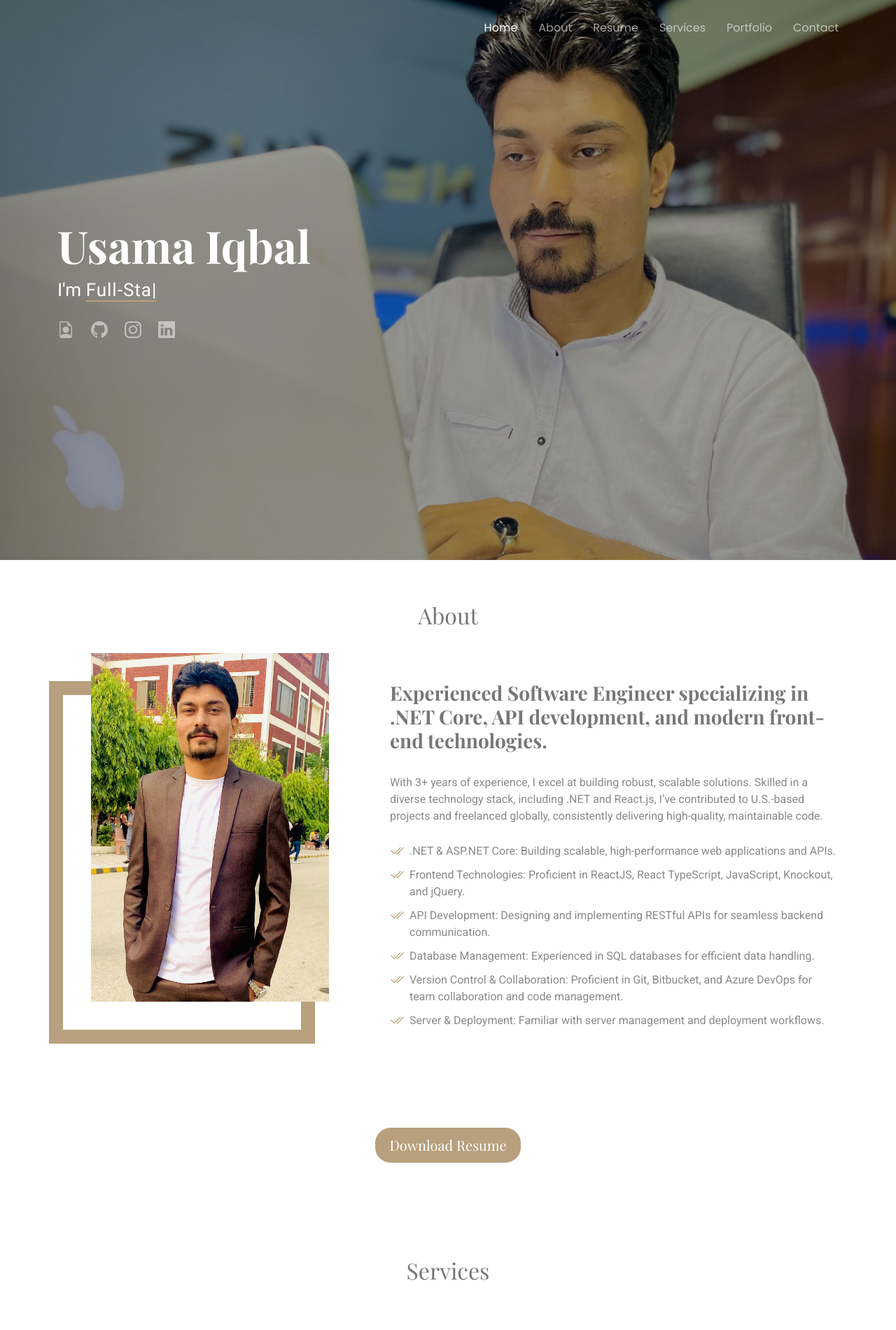
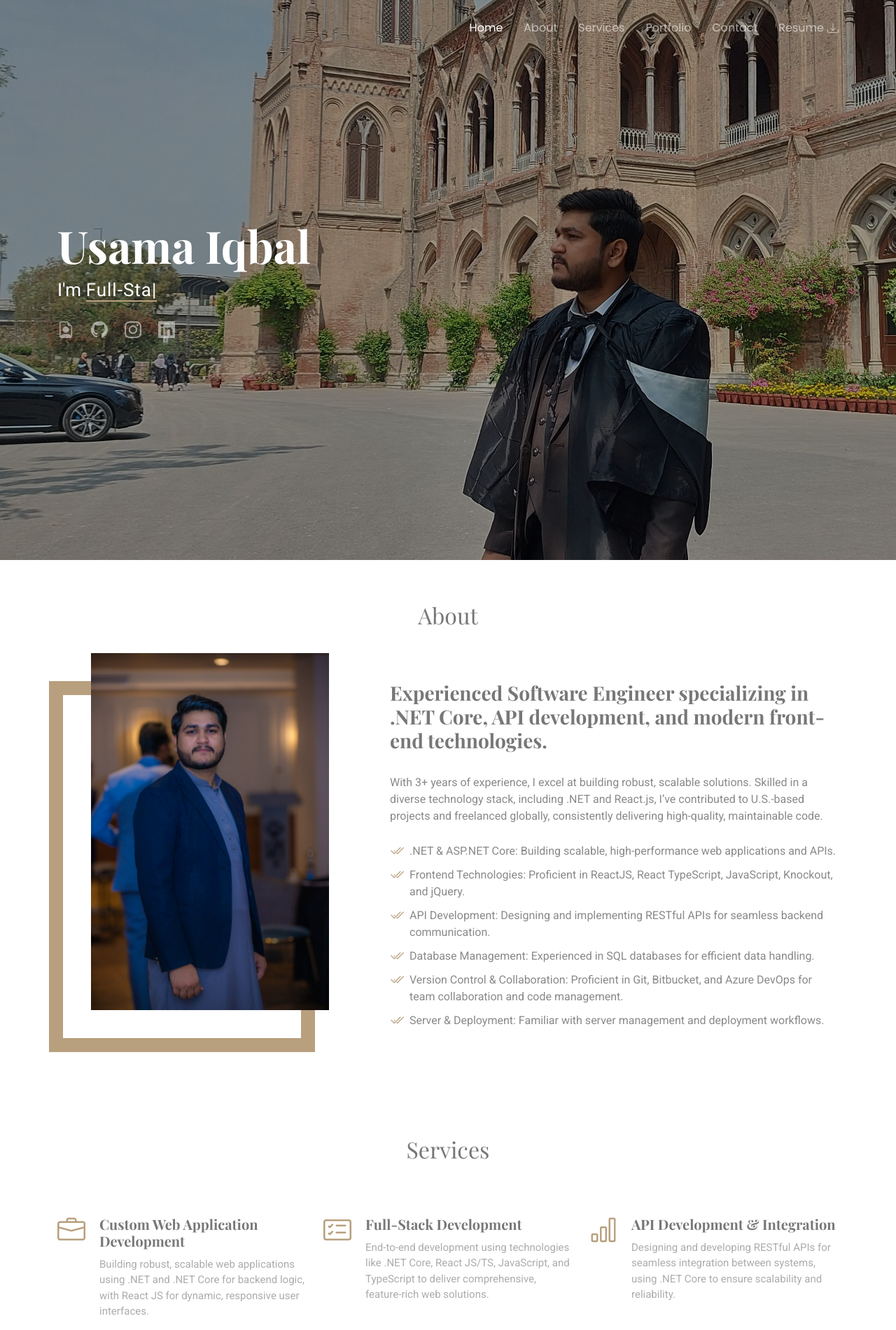
Before and after one commit to usamaiqbalcs/NewPortfolio, a plain HTML site: page index.html in a window 1280 px wide. Shown: the top 1900 px of the page at 70% size. Drawn offline with nearby package versions, Linux system fonts and the light colour scheme; a web font is replaced by a local one.

Commit message:
Final-Update

```diff
--- a/assets/css/main.css
+++ b/assets/css/main.css
@@ -1468,22 +1468,9 @@ section,
   /* Add your styles here */
 }
 
-.btn {
-  display: inline-block;
-  padding: 10px 20px;
-  font-size: 20px;
-  color: #fff;
-  background-color: #b8a07e;
-  border: none;
-  border-radius: 22px;
-  text-decoration: none;
-  cursor: pointer;
+.circle-icon {
+  width: 100px;      /* Set width */
+  height: 100px;     /* Set height (same as width for circle) */
+  border-radius: 50%;  /* Makes the image circular */
+  object-fit: cover;   /* Ensures the image covers the area without distortion */
 }
-
-.btn:hover {
-  background-color: #7f6d54;
-}
-
-.resume{
-  padding-bottom: 0px;
-}
--- a/index.html
+++ b/index.html
@@ -7,8 +7,8 @@
       <meta name="description" content="">
       <meta name="keywords" content="">
       <!-- Favicons -->
-      <link href="assets/img/talha.jpg" rel="icon">
-      <link href="assets/img/apple-touch-icon.png" rel="apple-touch-icon">
+      <link href="assets/img/logo.png" rel="icon" type="image/x-icon" class="circle-icon">
+      <link href="assets/img/logo.png" rel="apple-touch-icon" class="circle-icon">
       <!-- Fonts -->
       <link href="https://fonts.googleapis.com" rel="preconnect">
       <link href="https://fonts.gstatic.com" rel="preconnect" crossorigin>
@@ -36,10 +36,14 @@
                <ul>
                   <li><a href="#hero" class="active">Home</a></li>
                   <li><a href="#about">About</a></li>
-                  <li><a href="#resume">Resume</a></li>
                   <li><a href="#services">Services</a></li>
                   <li><a href="#portfolio">Portfolio</a></li>
                   <li><a href="#contact">Contact</a></li>
+                  <li>
+                     <a href="assets/resume/UsamaIqbalCV.pdf" download="UsamaIqbalCV.pdf">
+                     Resume <i class="bi bi-download" style="margin-left: 5px; font-size: 1rem;"></i>
+                     </a>
+                  </li>
                </ul>
                <i class="mobile-nav-toggle d-xl-none bi bi-list"></i>
             </nav>
@@ -48,7 +52,7 @@
       <main class="main">
          <!-- Hero Section -->
          <section id="hero" class="hero section dark-background">
-            <img src="assets/img/miansami.jpg" alt="" data-aos="fade-in">
+            <img src="assets/img/main-pic.jpg" alt="" data-aos="fade-in">
             <div class="container" data-aos="fade-up" data-aos-delay="100">
                <h2>Usama Iqbal<br></h2>
                <p>I'm <span class="typed"
@@ -76,7 +80,7 @@
             <div class="container" data-aos="fade-up" data-aos-delay="100">
                <div class="row gy-4 justify-content-between">
                   <div class="col-lg-4 profile-img align-self-start">
-                     <img src="assets/img/sami.JPG" class="img-fluid" alt="">
+                     <img src="assets/img/profile-pic.jpg" class="img-fluid" alt="">
                   </div>
                   <div class="col-lg-7 content">
                      <h3>Experienced Software Engineer specializing in .NET Core, API development, and modern
@@ -113,18 +117,6 @@
             </div>
          </section>
          <!-- /About Section -->
-        <!-- Resume Section -->
-         <section   id="resume" class="resume">
-            <!-- Section Title -->
-            <div class="container section-title" data-aos="fade-up">
-               <h2>
-                  <a href="assets/resume/UsamaIqbalCV.pdf" class="btn btn-primary" download="UsamaIqbalCV.pdf">
-                  Download Resume
-                  </a>
-               </h2>
-            </div>
-         </section>
-         <!-- /Resume Section -->
          <!-- Services Section -->
          <section id="services" class="services section">
             <!-- Section Title -->
@@ -329,8 +321,8 @@
                               <a href="assets/img/projects/RLP.png" title="Reporting Lab Portal"
                                  data-gallery="portfolio-gallery-book" class="glightbox preview-link"><i
                                  class="bi bi-zoom-in"></i></a>
-                              <a href="portfolio-details.html" title="More Details" class="details-link"><i
-                                 class="bi bi-link-45deg"></i></a>
+                              <!-- <a href="portfolio-details.html" title="More Details" class="details-link"><i
+                                 class="bi bi-link-45deg"></i></a> -->
                            </div>
                         </div>
                      </div>
@@ -347,8 +339,8 @@
                               <a href="assets/img/projects/RCM.jpeg" title="RCM (Medical & Insurance)"
                                  data-gallery="portfolio-gallery-product" class="glightbox preview-link"><i
                                  class="bi bi-zoom-in"></i></a>
-                              <a href="portfolio-details.html" title="More Details" class="details-link"><i
-                                 class="bi bi-link-45deg"></i></a>
+                              <!-- <a href="portfolio-details.html" title="More Details" class="details-link"><i
+                                 class="bi bi-link-45deg"></i></a> -->
                            </div>
                         </div>
                      </div>
@@ -365,8 +357,8 @@
                               <a href="assets/img/projects/loopback.jpg" title="Loopback (Medical & Pharmacy)"
                                  data-gallery="portfolio-gallery-branding" class="glightbox preview-link"><i
                                  class="bi bi-zoom-in"></i></a>
-                              <a href="portfolio-details.html" title="More Details" class="details-link"><i
-                                 class="bi bi-link-45deg"></i></a>
+                              <!-- <a href="portfolio-details.html" title="More Details" class="details-link"><i
+                                 class="bi bi-link-45deg"></i></a> -->
                            </div>
                         </div>
                      </div>
@@ -384,8 +376,8 @@
                               <a href="assets/img/projects/EMS.webp" title="Employee Management System"
                                  data-gallery="portfolio-gallery-book" class="glightbox preview-link"><i
                                  class="bi bi-zoom-in"></i></a>
-                              <a href="portfolio-details.html" title="More Details" class="details-link"><i
-                                 class="bi bi-link-45deg"></i></a>
+                              <!-- <a href="portfolio-details.html" title="More Details" class="details-link"><i
+                                 class="bi bi-link-45deg"></i></a> -->
                            </div>
                         </div>
                      </div>
@@ -405,8 +397,8 @@
                               <a href="assets/img/projects/PMS.png" title="Properyt System (UAE)"
                                  data-gallery="portfolio-gallery-app" class="glightbox preview-link"><i
                                  class="bi bi-zoom-in"></i></a>
-                              <a href="portfolio-details.html" title="More Details" class="details-link"><i
-                                 class="bi bi-link-45deg"></i></a>
+                              <!-- <a href="portfolio-details.html" title="More Details" class="details-link"><i
+                                 class="bi bi-link-45deg"></i></a> -->
                            </div>
                         </div>
                      </div>
@@ -425,8 +417,8 @@
                               <a href="assets/img/projects/EdTech.jpg" title="EdTech"
                                  data-gallery="portfolio-gallery-product" class="glightbox preview-link"><i
                                  class="bi bi-zoom-in"></i></a>
-                              <a href="portfolio-details.html" title="More Details" class="details-link"><i
-                                 class="bi bi-link-45deg"></i></a>
+                              <!-- <a href="portfolio-details.html" title="More Details" class="details-link"><i
+                                 class="bi bi-link-45deg"></i></a> -->
                            </div>
                         </div>
                      </div>
```
Also changed, not shown: assets/img/logo.png, assets/img/main-pic.jpg (added), assets/img/main.jpg (deleted), assets/img/miansami.jpg (deleted), assets/img/profile-pic.jpg (added), assets/img/sami.JPG (deleted), assets/img/talha2.jpeg (deleted), assets/img/talha4.jpeg (deleted), assets/img/talha_bg.jpeg (deleted).
